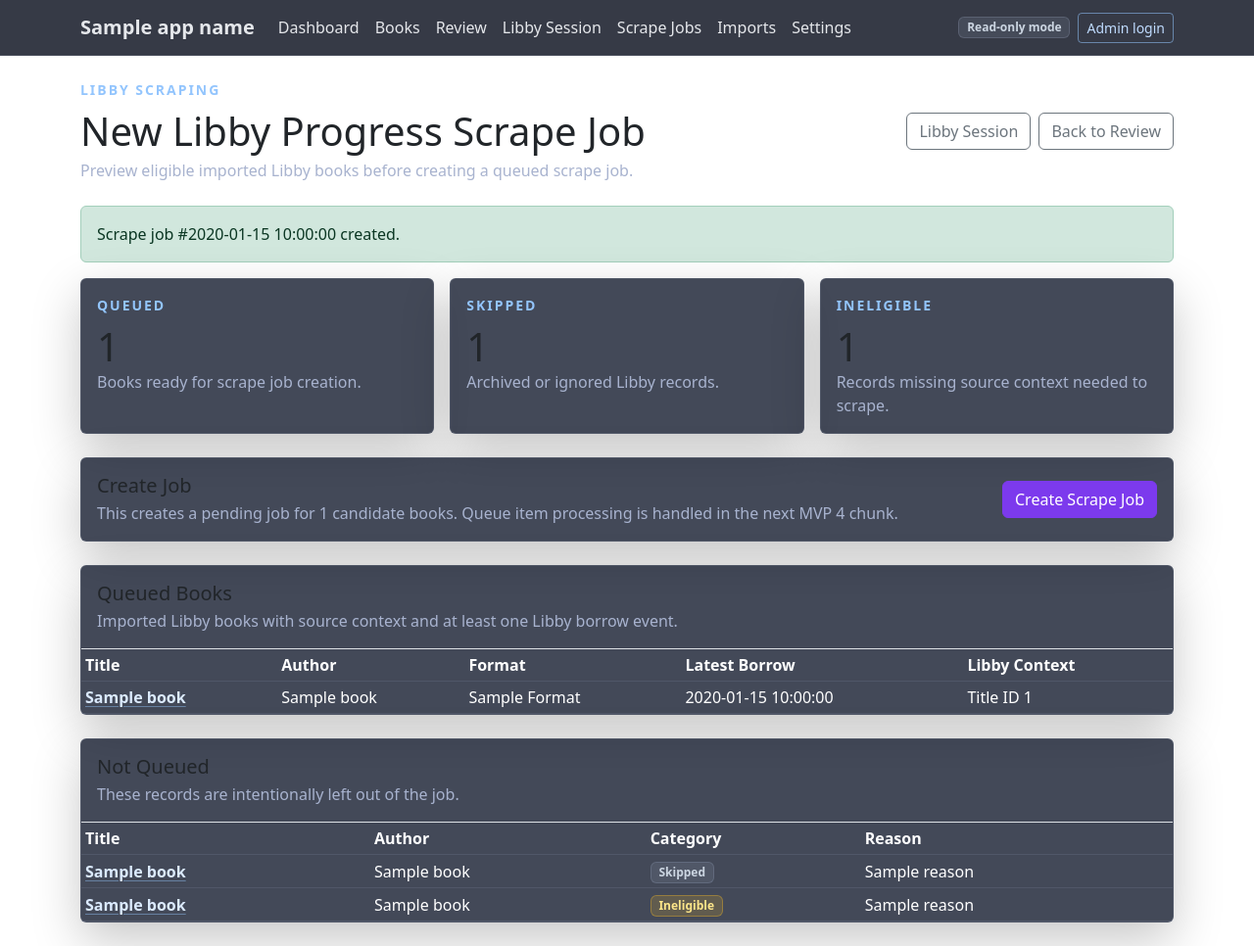
After one commit to infosec-shinobi/bound_and_heard, a FastAPI app: template app/templates/scraping/libby_job_new.html in a window 1280 px wide. The commit adds this page. Shown: the whole page at 98% size. Run offline with FastAPI, Linux system fonts and the light colour scheme; the template is opened without the code that fills it: most values are stand-ins (such as "Sample title", 1, 10 or a date in 2020).

Commit message:
mvp4 chunk 4

```diff
--- a/app/templates/base.html
+++ b/app/templates/base.html
@@ -20,6 +20,7 @@
             <li class="nav-item"><a class="nav-link" href="/books">Books</a></li>
             <li class="nav-item"><a class="nav-link" href="/books/review">Review</a></li>
             <li class="nav-item"><a class="nav-link" href="/scraping/libby/session">Libby Session</a></li>
+            <li class="nav-item"><a class="nav-link" href="/scraping/libby/jobs/new">Scrape Jobs</a></li>
             <li class="nav-item"><a class="nav-link" href="/imports">Imports</a></li>
             <li class="nav-item"><a class="nav-link" href="/settings">Settings</a></li>
           </ul>
--- a/app/templates/books/review.html
+++ b/app/templates/books/review.html
@@ -7,7 +7,10 @@
       <h1 class="display-6 mb-1">Imported Books Needing Review</h1>
       <p class="app-muted mb-0">Scan Libby-imported records before relying on them for scraping, analytics, and recaps.</p>
     </div>
-    <a class="btn btn-outline-secondary" href="/imports">View Imports</a>
+    <div class="d-flex gap-2">
+      <a class="btn btn-outline-primary" href="/scraping/libby/jobs/new">Create Scrape Job</a>
+      <a class="btn btn-outline-secondary" href="/imports">View Imports</a>
+    </div>
   </div>
 
   <form class="card mb-4" method="get" action="/books/review">
--- /dev/null
+++ b/app/templates/scraping/libby_job_new.html
@@ -0,0 +1,146 @@
+{% extends "base.html" %}
+
+{% block content %}
+  <div class="d-flex flex-column flex-lg-row align-items-lg-center justify-content-between gap-3 mb-4">
+    <div>
+      <p class="app-kicker small fw-semibold mb-2">Libby scraping</p>
+      <h1 class="display-6 mb-1">New Libby Progress Scrape Job</h1>
+      <p class="app-muted mb-0">Preview eligible imported Libby books before creating a queued scrape job.</p>
+    </div>
+    <div class="d-flex gap-2">
+      <a class="btn btn-outline-secondary" href="/scraping/libby/session">Libby Session</a>
+      <a class="btn btn-outline-secondary" href="/books/review">Back to Review</a>
+    </div>
+  </div>
+
+  {% if created_job_id %}
+    <div class="alert alert-success" role="status">Scrape job #{{ created_job_id }} created.</div>
+  {% endif %}
+
+  <div class="row g-3 mb-4">
+    <div class="col-md-4">
+      <section class="card h-100">
+        <div class="card-body">
+          <p class="app-kicker small fw-semibold mb-2">Queued</p>
+          <div class="display-6">{{ queued|length }}</div>
+          <p class="app-muted mb-0">Books ready for scrape job creation.</p>
+        </div>
+      </section>
+    </div>
+    <div class="col-md-4">
+      <section class="card h-100">
+        <div class="card-body">
+          <p class="app-kicker small fw-semibold mb-2">Skipped</p>
+          <div class="display-6">{{ skipped|length }}</div>
+          <p class="app-muted mb-0">Archived or ignored Libby records.</p>
+        </div>
+      </section>
+    </div>
+    <div class="col-md-4">
+      <section class="card h-100">
+        <div class="card-body">
+          <p class="app-kicker small fw-semibold mb-2">Ineligible</p>
+          <div class="display-6">{{ ineligible|length }}</div>
+          <p class="app-muted mb-0">Records missing source context needed to scrape.</p>
+        </div>
+      </section>
+    </div>
+  </div>
+
+  <section class="card mb-4">
+    <div class="card-body d-flex flex-column flex-lg-row justify-content-between gap-3 align-items-lg-center">
+      <div>
+        <h2 class="h5 mb-1">Create Job</h2>
+        {% if queued %}
+          <p class="app-muted mb-0">This creates a pending job for {{ queued|length }} candidate books. Queue item processing is handled in the next MVP 4 chunk.</p>
+        {% else %}
+          <p class="app-muted mb-0">No books are currently eligible. Import Libby books, keep them unarchived, and ensure they have Libby source context and borrow events.</p>
+        {% endif %}
+      </div>
+      {% if queued %}
+        <form method="post" action="/scraping/libby/jobs">
+          <button class="btn btn-primary" type="submit">Create Scrape Job</button>
+        </form>
+      {% else %}
+        <button class="btn btn-outline-secondary" type="button" disabled>No Eligible Books</button>
+      {% endif %}
+    </div>
+  </section>
+
+  <section class="card mb-4">
+    <div class="card-body border-bottom">
+      <h2 class="h5 mb-1">Queued Books</h2>
+      <p class="app-muted mb-0">Imported Libby books with source context and at least one Libby borrow event.</p>
+    </div>
+    {% if queued %}
+      <div class="table-responsive">
+        <table class="table table-sm table-dark table-hover align-middle mb-0 app-table">
+          <thead>
+            <tr>
+              <th scope="col">Title</th>
+              <th scope="col">Author</th>
+              <th scope="col">Format</th>
+              <th scope="col">Latest Borrow</th>
+              <th scope="col">Libby Context</th>
+            </tr>
+          </thead>
+          <tbody>
+            {% for row in queued %}
+              {% set book = row.book %}
+              <tr>
+                <td><a class="fw-semibold app-link" href="/books/{{ book.id }}">{{ book.title }}</a></td>
+                <td>{{ book.primary_author_name or 'Unknown' }}</td>
+                <td>{{ book.format.replace('_', ' ').title() }}</td>
+                <td>{{ row.latest_borrowed_at }}</td>
+                <td>{% if book.libby_title_id %}Title ID {{ book.libby_title_id }}{% else %}Share URL{% endif %}</td>
+              </tr>
+            {% endfor %}
+          </tbody>
+        </table>
+      </div>
+    {% else %}
+      <div class="card-body"><p class="app-muted mb-0">No queued books.</p></div>
+    {% endif %}
+  </section>
+
+  {% if skipped or ineligible %}
+    <section class="card">
+      <div class="card-body border-bottom">
+        <h2 class="h5 mb-1">Not Queued</h2>
+        <p class="app-muted mb-0">These records are intentionally left out of the job.</p>
+      </div>
+      <div class="table-responsive">
+        <table class="table table-sm table-dark table-hover align-middle mb-0 app-table">
+          <thead>
+            <tr>
+              <th scope="col">Title</th>
+              <th scope="col">Author</th>
+              <th scope="col">Category</th>
+              <th scope="col">Reason</th>
+            </tr>
+          </thead>
+          <tbody>
+            {% for row in skipped %}
+              {% set book = row.book %}
+              <tr>
+                <td><a class="fw-semibold app-link" href="/books/{{ book.id }}">{{ book.title }}</a></td>
+                <td>{{ book.primary_author_name or 'Unknown' }}</td>
+                <td><span class="badge app-badge-muted">Skipped</span></td>
+                <td>{{ row.reason }}</td>
+              </tr>
+            {% endfor %}
+            {% for row in ineligible %}
+              {% set book = row.book %}
+              <tr>
+                <td><a class="fw-semibold app-link" href="/books/{{ book.id }}">{{ book.title }}</a></td>
+                <td>{{ book.primary_author_name or 'Unknown' }}</td>
+                <td><span class="badge app-badge-warning">Ineligible</span></td>
+                <td>{{ row.reason }}</td>
+              </tr>
+            {% endfor %}
+          </tbody>
+        </table>
+      </div>
+    </section>
+  {% endif %}
+{% endblock %}
```
Also changed, not shown: app/api/scraping.py (+107 -0 lines), docs/checklists/mvp4.md (+7 -7 lines), tests/test_scraping.py (+126 -1 lines).
